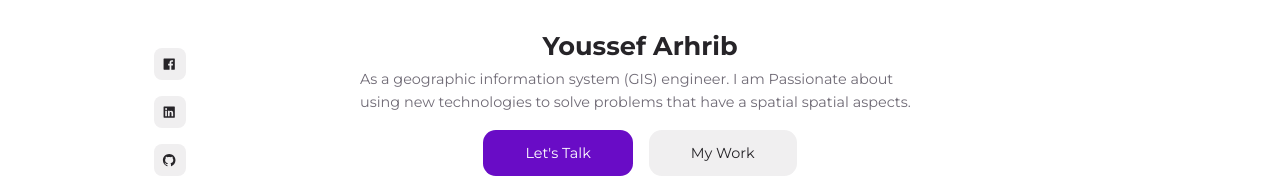
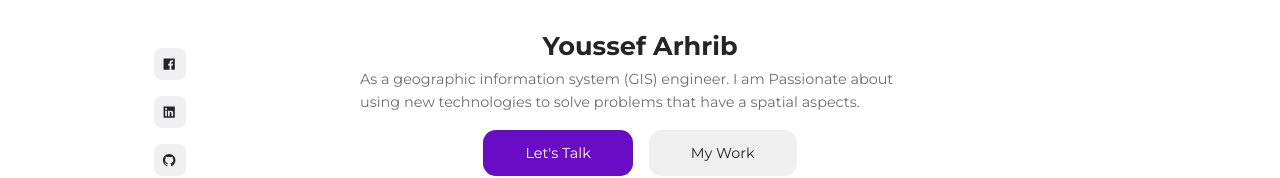
Before and after one commit to youssef-gis/reactPortfolio, a React (Create React App) app: page / in a window 1280 px wide. Shown: the part 416-594 px from the top of the page. Built offline with nearby package versions, Linux system fonts and the light colour scheme.

Commit message:
Update Header.jsx

```diff
--- a/src/sections/header/Header.jsx
+++ b/src/sections/header/Header.jsx
@@ -18,7 +18,7 @@ const Header = () => {
         <h3 data-aos="fade-up">Youssef Arhrib</h3>
         <p data-aos="fade-up">
           As a geographic information system (GIS) engineer. I am Passionate about using new technologies to solve
-          problems that have a spatial spatial aspects.
+          problems that have a spatial aspects.
         </p>
         <div className="header__cta" >
           <a href="#contact" className="btn primary" data-aos="fade-up">
```
